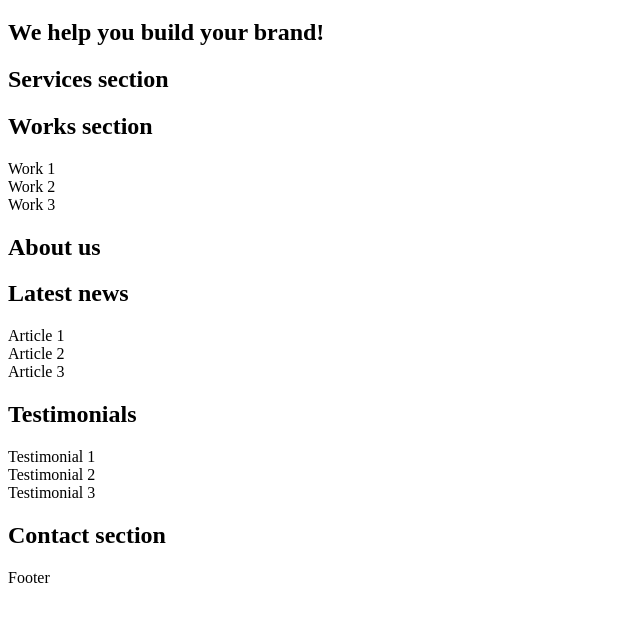
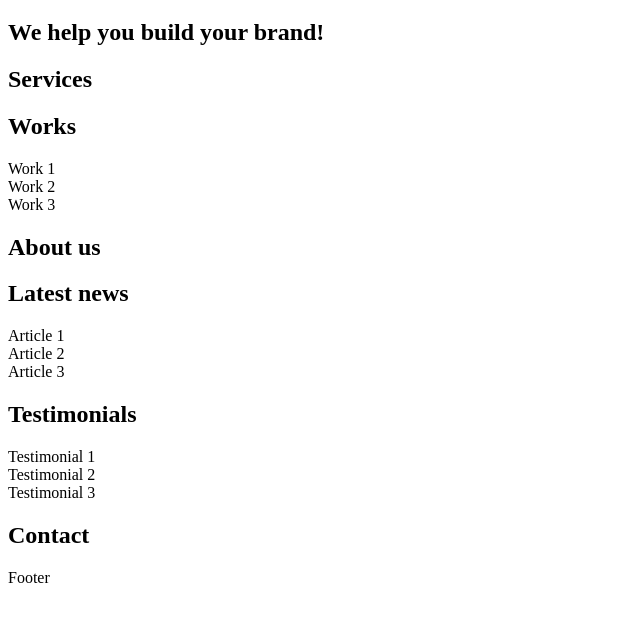
Before and after one commit to Pinerealm/alx-frontend, a plain HTML site: page 0x00-html_advanced/9-index.html in a window 1280 px wide. Shown: the part 61-682 px from the top of the page, without its empty margins (0-640 px from the left). Drawn offline with Linux system fonts and the light colour scheme.

Commit message:
Update section headings

```diff
--- a/0x00-html_advanced/9-index.html
+++ b/0x00-html_advanced/9-index.html
@@ -19,10 +19,10 @@
         <h2>We help you build your brand!</h2>
       </section>
       <section>
-        <h2>Services section</h2>
+        <h2>Services</h2>
       </section>
       <section>
-        <h2>Works section</h2>
+        <h2>Works</h2>
         <article>Work 1</article>
         <article>Work 2</article>
         <article>Work 3</article>
@@ -43,7 +43,7 @@
         <article>Testimonial 3</article>
       </section>
       <section>
-        <h2>Contact section</h2>
+        <h2>Contact</h2>
       </section>
     </main>
     <footer>Footer</footer>
```
